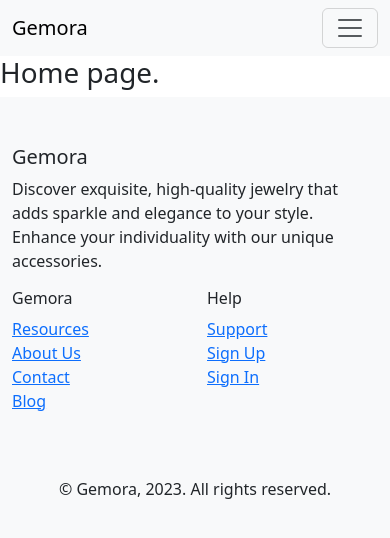
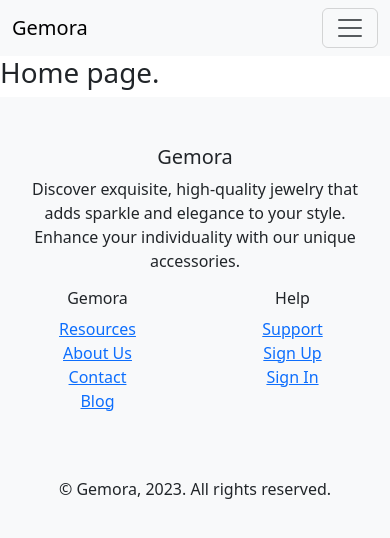
Before and after one commit to stelmaszczykadrian/Gemora-frontend, a React (Create React App) app in the folder gemora/: page / in a window 390 px wide. Shown: the top 538 px of the page. Built offline with nearby package versions, Linux system fonts and the light colour scheme.

Commit message:
Refactor: Optimized responsiveness for the Footer component

```diff
--- a/gemora/src/components/footer/Footer.tsx
+++ b/gemora/src/components/footer/Footer.tsx
@@ -4,14 +4,14 @@ const Footer = () => {
     return (
         <footer className="bg-light py-5">
             <Container>
-                <Row>
-                    <Col xs={12} md={6}>
+                <Row className="justify-content-center">
+                    <Col xs={12} md={6} lg={4} className="text-center">
                         <h5>Gemora</h5>
                         <p>
                             Discover exquisite, high-quality jewelry that adds sparkle and elegance to your style. Enhance your individuality with our unique accessories.
                         </p>
                     </Col>
-                    <Col xs={6} md={3}>
+                    <Col xs={6} md={3} lg={2} className="text-center">
                         <h6>Gemora</h6>
                         <ul className="list-unstyled">
                             <li><a href="/">Resources</a></li>
@@ -20,7 +20,7 @@ const Footer = () => {
                             <li><a href="/">Blog</a></li>
                         </ul>
                     </Col>
-                    <Col xs={6} md={3}>
+                    <Col xs={6} md={3} lg={2} className="text-center">
                         <h6>Help</h6>
                         <ul className="list-unstyled">
                             <li><a href="/">Support</a></li>
```
